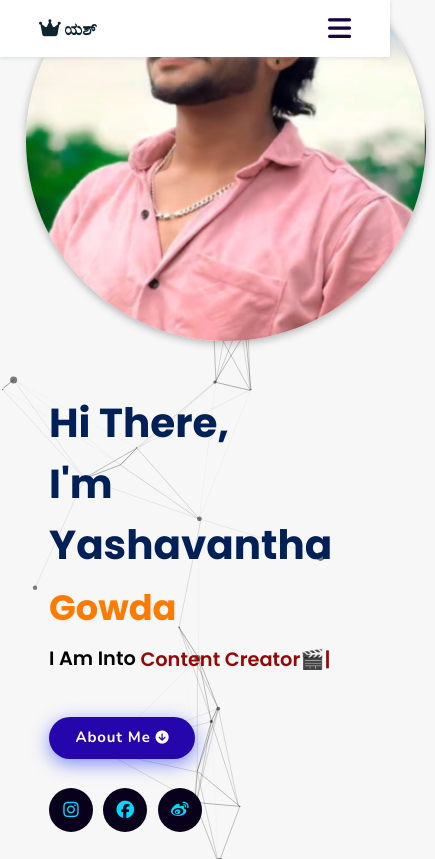
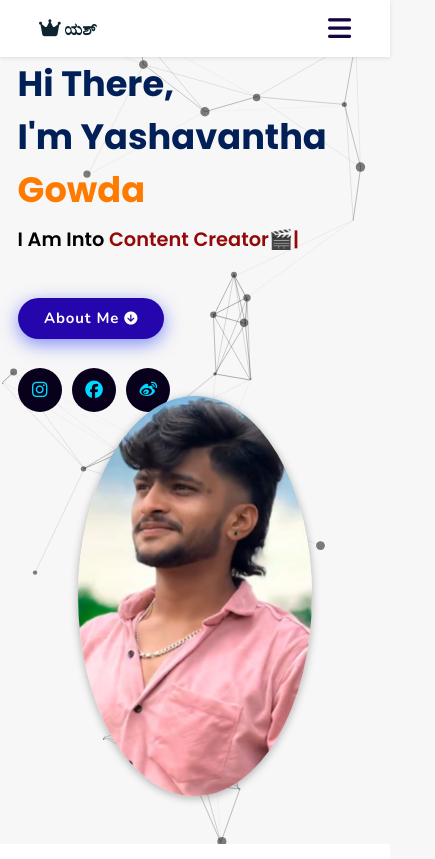
Before and after one commit to OptimizeWithMe/website, a plain HTML site: page index.html in a window 390 px wide. Shown: the top 859 px of the page, 435 px wide, since content can reach past the window. Drawn offline with nearby package versions, Linux system fonts and the light colour scheme; no server answers; animation ran at ten frames a second.

Commit message:
Update style.css

```diff
--- a/assets/css/style.css
+++ b/assets/css/style.css
@@ -209,29 +209,27 @@ header .navbar ul li a:hover {
 }.home .image {
   flex: 1 1 40rem;
   z-index: 1;
-  display: flex;
-  justify-content: center;
-  align-items: center;
-  text-align: center; /* ensures image inside is centered */
-  padding: 1rem;       /* optional padding */
+  display: flex;           /* center image inside container */
+  justify-content: center; /* optional */
+  align-items: center;     /* optional */
 }
 
-
 .home .image img {
-  width: 400px;
-  height: 400px;
+  width: 400px;      /* increased from 300px */
+  height: 400px;     /* increased from 300px */
   border-radius: 50%;
   object-fit: cover;
   box-shadow: 0 2px 8px rgba(0, 0, 0, 0.3);
   cursor: pointer;
-  margin: 0 auto;        /* center horizontally */
+  margin-left: 0;
   transition: box-shadow 0.3s ease;
 }
 
-@media (max-width: 768px) {
-  .home {
-    flex-direction: column-reverse; /* image below text on small screens */
+@media (max-width: 600px) {
+  .home .image img {
+    width: 60vw;  /* smaller on very small screens */
   }
+}
 
 
 
@@ -241,7 +239,7 @@ header .navbar ul li a:hover {
 }
 
 .home .content h2 {
-  font-size: 4.6rem;
+  font-size: 4rem;
   font-weight: 800;
   color: #002057;
 }
```
